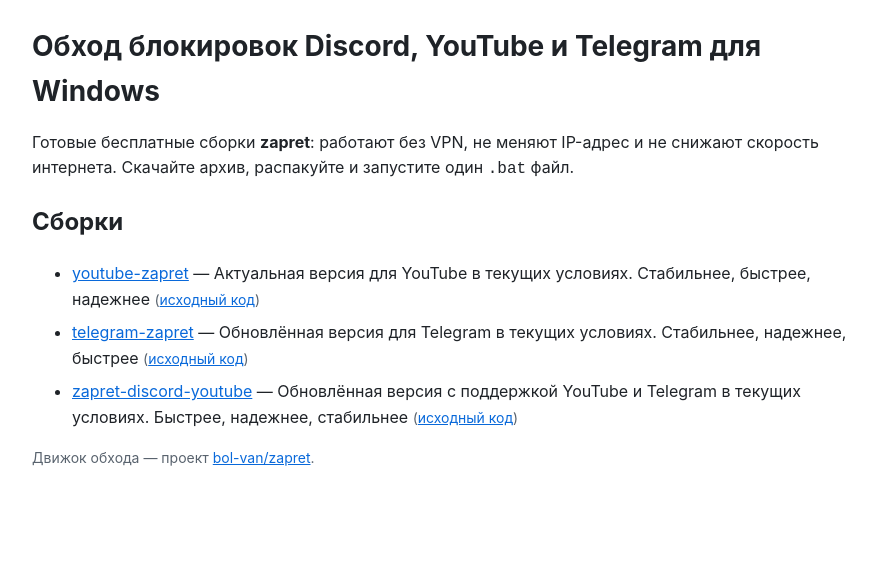
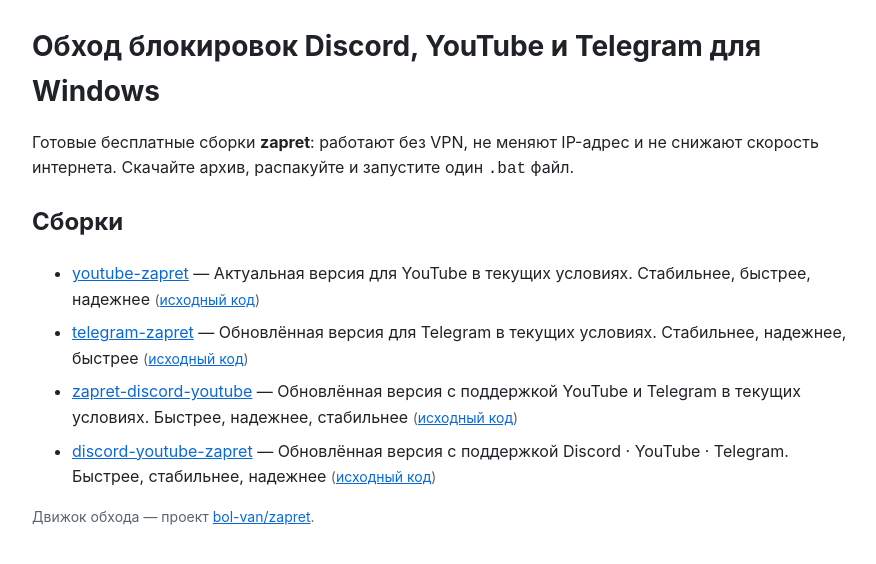
Before and after one commit to Thornpoconquer/thornpoconquer.github.io, a plain HTML site: page index.html in a window 1280 px wide. Shown: the whole page, without its empty margins (198-1074 px from the left). Drawn offline with Linux system fonts and the light colour scheme.

Commit message:
hub: repo index

```diff
--- a/index.html
+++ b/index.html
@@ -28,6 +28,7 @@
     <li><a href="https://thornpoconquer.github.io/youtube-zapret/">youtube-zapret</a> — Актуальная версия для YouTube в текущих условиях. Стабильнее, быстрее, надежнее <span class="meta">(<a href="https://github.com/Thornpoconquer/youtube-zapret">исходный код</a>)</span></li>
     <li><a href="https://thornpoconquer.github.io/telegram-zapret/">telegram-zapret</a> — Обновлённая версия для Telegram в текущих условиях. Стабильнее, надежнее, быстрее <span class="meta">(<a href="https://github.com/Thornpoconquer/telegram-zapret">исходный код</a>)</span></li>
     <li><a href="https://thornpoconquer.github.io/zapret-discord-youtube/">zapret-discord-youtube</a> — Обновлённая версия с поддержкой YouTube и Telegram в текущих условиях. Быстрее, надежнее, стабильнее <span class="meta">(<a href="https://github.com/Thornpoconquer/zapret-discord-youtube">исходный код</a>)</span></li>
+    <li><a href="https://thornpoconquer.github.io/discord-youtube-zapret/">discord-youtube-zapret</a> — Обновлённая версия с поддержкой Discord · YouTube · Telegram. Быстрее, стабильнее, надежнее <span class="meta">(<a href="https://github.com/Thornpoconquer/discord-youtube-zapret">исходный код</a>)</span></li>
   </ul>
   <p class="meta">Движок обхода — проект
     <a href="https://github.com/bol-van/zapret">bol-van/zapret</a>.</p>
```
